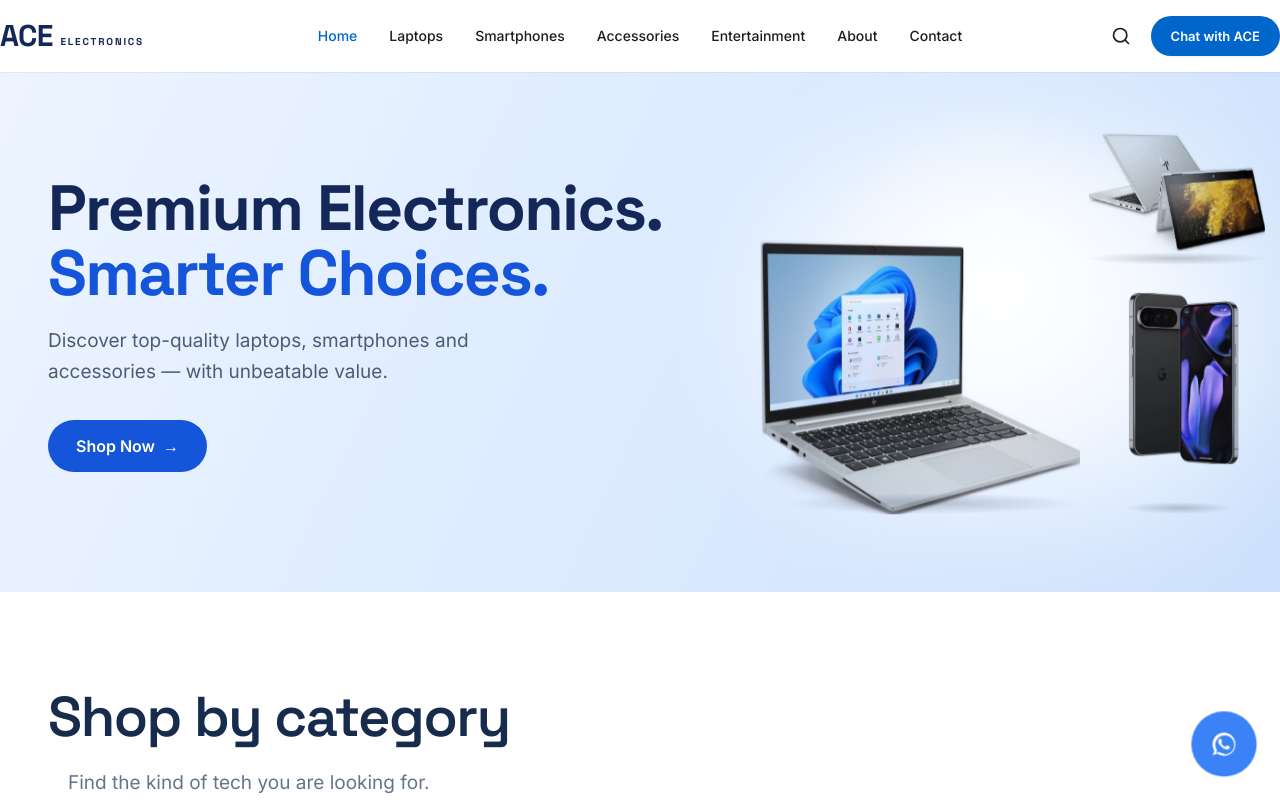
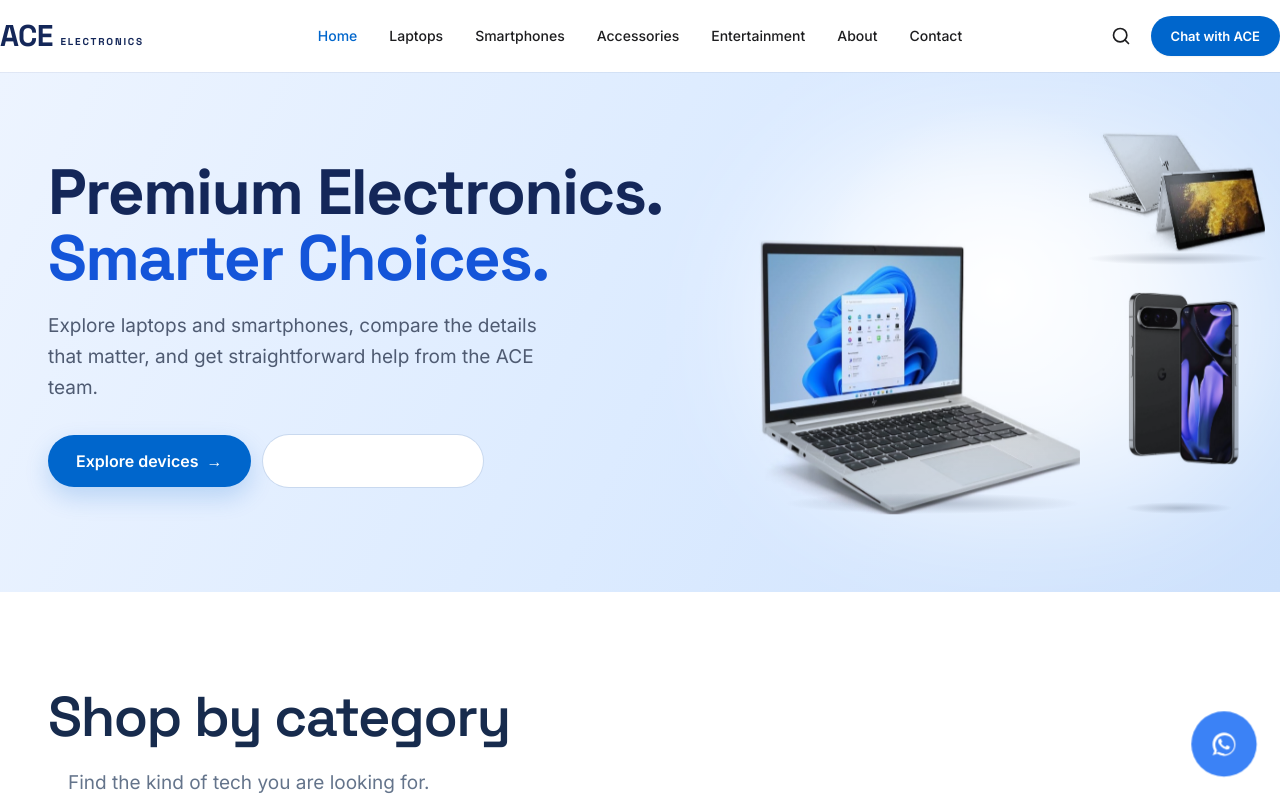
Before and after one commit to Bosman-best/my-nextjs-ace-electronics-web-build, a Next.js app: page / in a window 1280 px wide. Shown: the top 800 px of the page. Built offline with nearby package versions, Linux system fonts and the light colour scheme.

Commit message:
Polish hero messaging and add direct WhatsApp action

```diff
--- a/components/sections/HeroHome.tsx
+++ b/components/sections/HeroHome.tsx
@@ -4,7 +4,6 @@ import { useEffect, useRef } from 'react'
 import gsap from 'gsap'
 import ButtonPrimary from '@/components/ui/ButtonPrimary'
 import ButtonWhatsApp from '@/components/ui/ButtonWhatsApp'
-import { Check } from '@/components/ui/IconSet'
 import HeroShowcase from '@/components/sections/HeroShowcase'
 
 export default function HeroHome() {
@@ -56,11 +55,12 @@ export default function HeroHome() {
             </h1>
 
             <p className="hero-text hero-anim mt-5 max-w-[500px] text-[17px] leading-relaxed text-[#4F5B72] md:text-[19px]">
-              Discover top-quality laptops, smartphones and accessories — with unbeatable value.
+              Explore laptops and smartphones, compare the details that matter, and get straightforward help from the ACE team.
             </p>
 
-            <div className="hero-text hero-anim mt-8 flex items-center">
-              <ButtonPrimary href="/laptops" size="md" className="bg-[#1455D9] px-7">Shop Now <span aria-hidden="true" className="ml-2">→</span></ButtonPrimary>
+            <div className="hero-text hero-anim mt-8 flex flex-wrap items-center gap-3">
+              <ButtonPrimary href="/laptops" size="md" className="rounded-full bg-[#0066CC] px-7 shadow-[0_10px_24px_rgba(0,102,204,0.2)]">Explore devices <span aria-hidden="true" className="ml-2">→</span></ButtonPrimary>
+              <ButtonWhatsApp size="md" className="rounded-full bg-white px-6 text-[#1769D2] ring-1 ring-[#C9D9EF] hover:bg-[#F5F9FF] hover:text-[#0055AD]">Ask us a question</ButtonWhatsApp>
             </div>
           </div>
 
```
